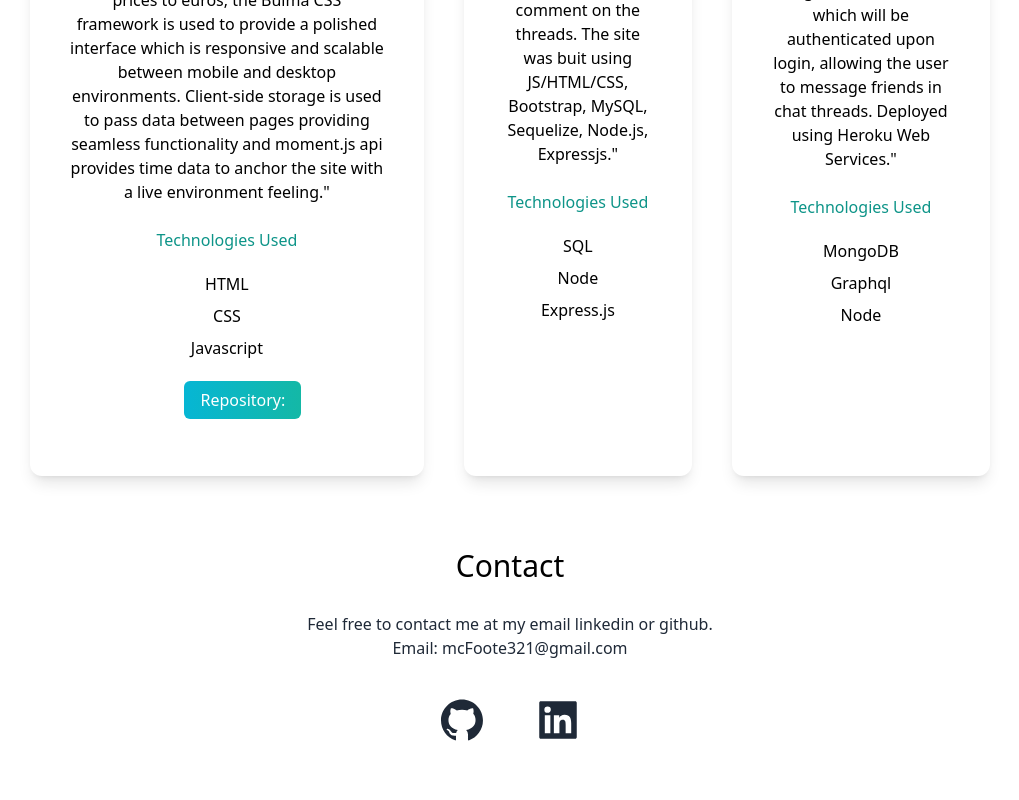
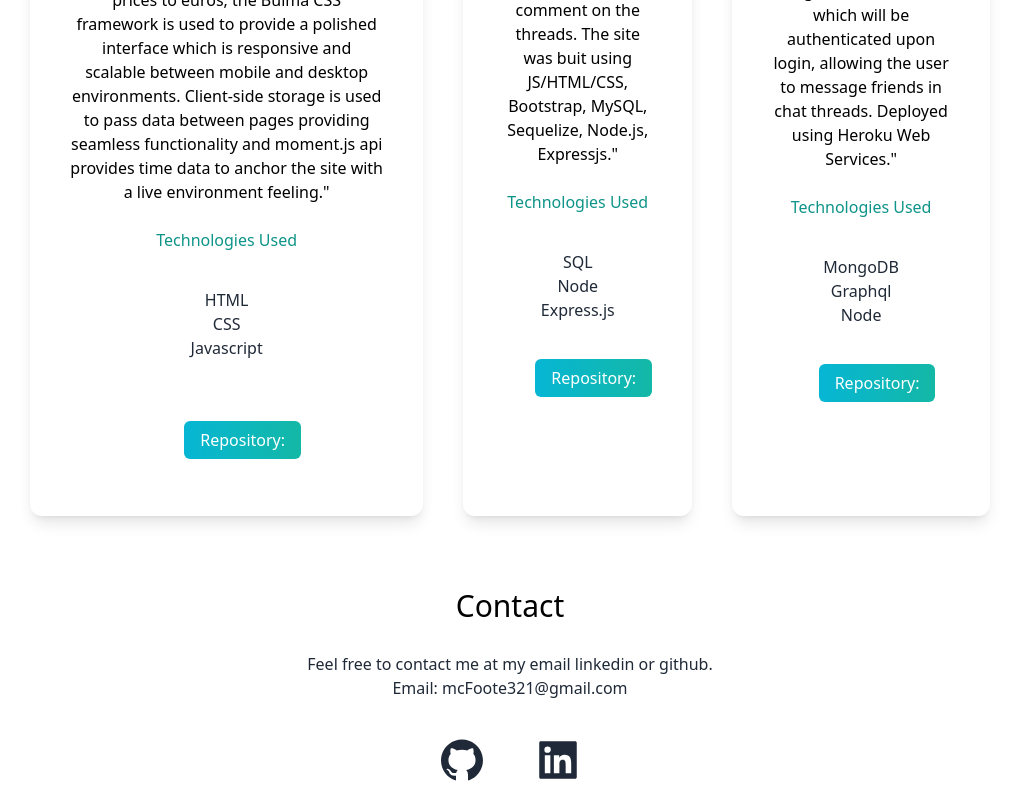
Before and after one commit to mcfoote/react-professional-portfolio, a Next.js app: page / in a window 1280 px wide. Shown: the part 2052-2852 px from the top of the page, without its empty margins (130-1149 px from the left). Before the commit the page ends 2812 px from the top, so only its background shows below. Built offline with nearby package versions, Linux system fonts and the light colour scheme.

Commit message:
work on protfolio section

```diff
--- a/pages/index.js
+++ b/pages/index.js
@@ -94,9 +94,14 @@ export default function Home() {
                 Client-side storage is used to pass data between pages providing seamless functionality and moment.js api provides time data to anchor the site with a live environment feeling."
               </p>
               <h4 className="py-4 text-teal-600 dark:text-purple-600">Technologies Used</h4>
-              <p className="text-fray-800 py-1">HTML</p>
-              <p className="text-fray-800 py-1">CSS</p>
-              <p className="text-fray-800 py-1">Javascript</p>
+              <ul className="text-md py-5 leading-6 text-gray-800 dark:text-purple-500">
+                <li>HTML</li>
+                <li>CSS</li>
+                <li>Javascript</li>
+              </ul>
+              <p className="text-fray-800 py-1"></p>
+              <p className="text-fray-800 py-1"></p>
+              <p className="text-fray-800 py-1"></p>
               <h4 className="py-6">
                 <a className="bg-gradient-to-r from-cyan-500 to-teal-500 text-white px-4 py-2 rounded-md ml-8 dark:from-purple-400 dark:to-purple-900" href="https://github.com/mcfoote/MTG-Deck-Builder" target="_blank">Repository:</a>
               </h4>
@@ -110,9 +115,14 @@ export default function Home() {
                 The site was buit using JS/HTML/CSS, Bootstrap, MySQL, Sequelize, Node.js, Expressjs."
               </p>
               <h4 className="py-4 text-teal-600 dark:text-purple-600">Technologies Used</h4>
-              <p className="text-fray-800 py-1">SQL</p>
-              <p className="text-fray-800 py-1">Node</p>
-              <p className="text-fray-800 py-1">Express.js</p>
+              <ul className="text-md py-5 leading-6 text-gray-800 dark:text-purple-500">
+                <li>SQL</li>
+                <li>Node</li>
+                <li>Express.js</li>
+              </ul>
+              <h4 className="py-6">
+                <a className="bg-gradient-to-r from-cyan-500 to-teal-500 text-white px-4 py-2 rounded-md ml-8 dark:from-purple-400 dark:to-purple-900" href="https://github.com/mcfoote/agoraWebForum" target="_blank">Repository:</a>
+              </h4>
             </div>
             <div className="text-center shadow-lg p-10 rounded-xl my-10">
               <Image src={project3} className="mx-auto rounded-lg "/>
@@ -124,9 +134,14 @@ export default function Home() {
                 Deployed using Heroku Web Services."
               </p>
               <h4 className="py-4 text-teal-600 dark:text-purple-600">Technologies Used</h4>
-              <p className="text-fray-800 py-1">MongoDB</p>
-              <p className="text-fray-800 py-1">Graphql</p>
-              <p className="text-fray-800 py-1">Node</p>
+              <ul className="text-md py-5 leading-6 text-gray-800 dark:text-purple-500">
+                <li>MongoDB</li>
+                <li>Graphql</li>
+                <li>Node</li>
+              </ul>
+              <h4 className="py-6">
+                <a className="bg-gradient-to-r from-cyan-500 to-teal-500 text-white px-4 py-2 rounded-md ml-8 dark:from-purple-400 dark:to-purple-900" href="https://github.com/mcfoote/Chatter-Box" target="_blank">Repository:</a>
+              </h4>
             </div>
           </div>
         </section>
```
